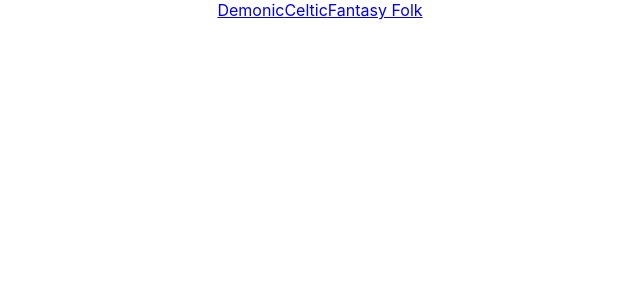
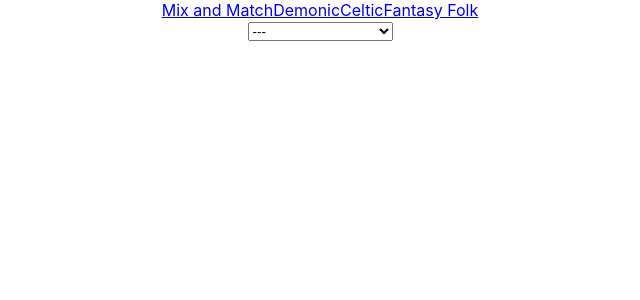
Before and after one commit to brewchetta/name-generator, a React (Create React App) app: page /mix-n-match in a window 1280 px wide. Shown: the top 300 px of the page, without its empty margins (320-960 px from the left). Built offline with nearby package versions, Linux system fonts and the light colour scheme.

Commit message:
added a name selector and a mix and match names component

```diff
--- a/src/components/App.js
+++ b/src/components/App.js
@@ -3,6 +3,7 @@ import Navbar from './Navbar'
 import DemonicNames from './DemonicNames'
 import CelticNames from './CelticNames'
 import FantasyFolkNames from './FantasyFolkNames'
+import NameSelector from './NameSelector'
 import './App.css';
 
 function App() {
@@ -14,6 +15,7 @@ function App() {
 
         <Switch>
 
+          <Route path="/mix-n-match" render={() => <NameSelector />} />
           <Route path="/demonic" render={() => <DemonicNames />} />
           <Route path="/celtic" render={() => <CelticNames />} />
           <Route path="/fantasy-folk" render={() => <FantasyFolkNames />} />
--- a/src/components/CelticNames.js
+++ b/src/components/CelticNames.js
@@ -2,17 +2,22 @@ import * as celtic from '../name-lists/celtic'
 import { chooseRandomName } from '../name-lists/name-generator'
 import Name from './Name'
 
-export default function DemonicNames(props) {
+export default function DemonicNames({numNames}) {
+
+  numNames = numNames || 1
+
+  const renderNames = () => {
+    const arr = []
+    for (let i = 0; i < numNames; i++) {
+      arr.push(<Name prefixes={celtic.prefixes} nameGenerator={chooseRandomName} />)
+    }
+    return arr
+  }
 
   return (
     <div id="name-list">
 
-      <Name prefixes={celtic.prefixes} nameGenerator={chooseRandomName} />
-      <Name prefixes={celtic.prefixes} nameGenerator={chooseRandomName} />
-      <Name prefixes={celtic.prefixes} nameGenerator={chooseRandomName} />
-      <Name prefixes={celtic.prefixes} nameGenerator={chooseRandomName} />
-      <Name prefixes={celtic.prefixes} nameGenerator={chooseRandomName} />
-      <Name prefixes={celtic.prefixes} nameGenerator={chooseRandomName} />
+      {renderNames()}
 
     </div>
   )
--- /dev/null
+++ b/src/components/NameSelector.js
@@ -0,0 +1,44 @@
+import { useState } from 'react'
+import CelticNames from './CelticNames'
+import DemonicNames from './DemonicNames'
+import FantasyFolkNames from './FantasyFolkNames'
+
+export default function NameSelector() {
+
+  const [nameType, setNameType] = useState('')
+
+  const handleChange = e => {
+    setNameType(e.target.value)
+  }
+
+  const renderName = () => {
+    switch (nameType) {
+      case "CelticNames":
+        return <CelticNames />
+      case "DemonicNames":
+        return <DemonicNames />
+      case "FantasyFolkNames":
+        return <FantasyFolkNames />
+      default:
+        return null
+    }
+  }
+
+  return (
+    <div className="name-selector-container">
+
+      <select onChange={handleChange} value={nameType}>
+
+        <option value="">---</option>
+        <option value="CelticNames">Celtic Names</option>
+        <option value="DemonicNames">Demonic Names</option>
+        <option value="FantasyFolkNames">Fantasy Folk Names</option>
+
+      </select>
+
+      {renderName()}
+
+    </div>
+  )
+
+}
--- a/src/components/Navbar.js
+++ b/src/components/Navbar.js
@@ -4,6 +4,7 @@ export default function Navbar() {
   return (
     <div>
 
+      <Link to="/mix-n-match">Mix and Match</Link>
       <Link to="/demonic">Demonic</Link>
       <Link to="/celtic">Celtic</Link>
       <Link to="/fantasy-folk">Fantasy Folk</Link>
```
Also changed, not shown: src/components/MixAndMatch.js (added, +15 -0 lines).
